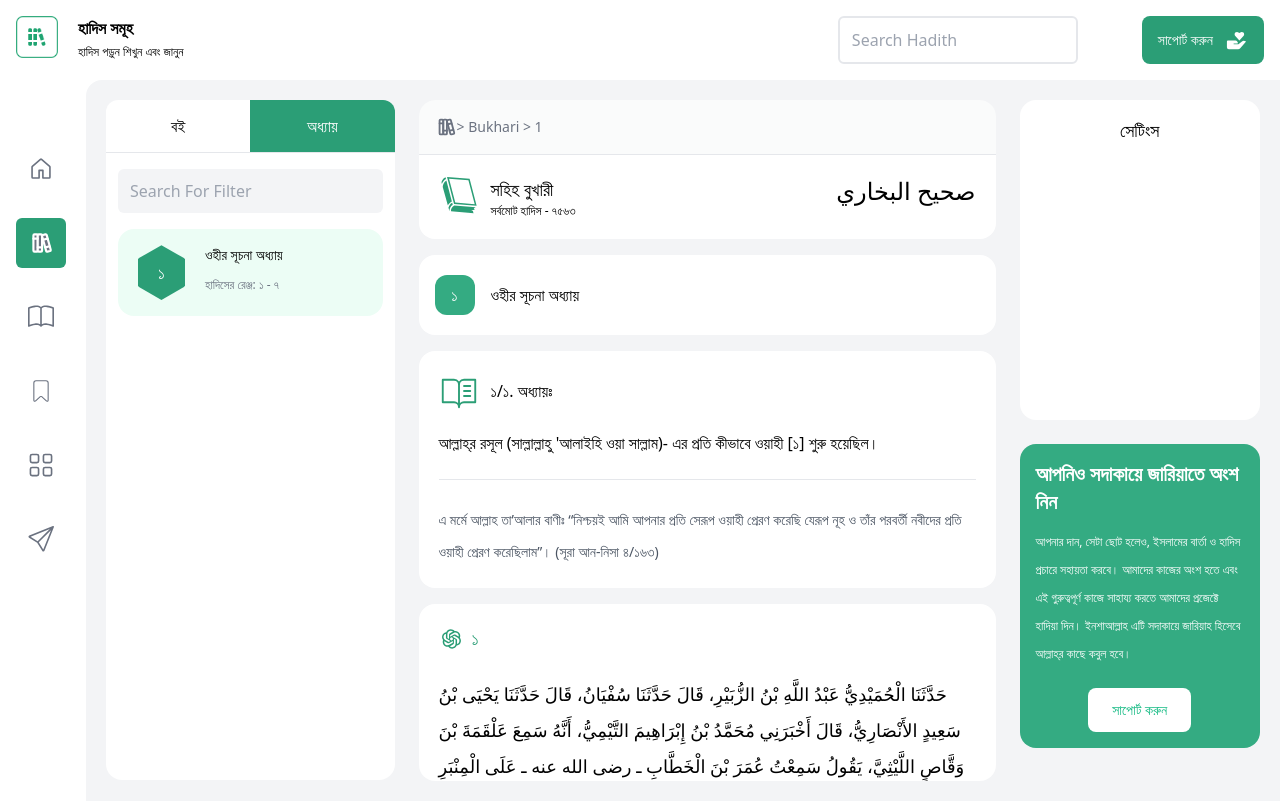
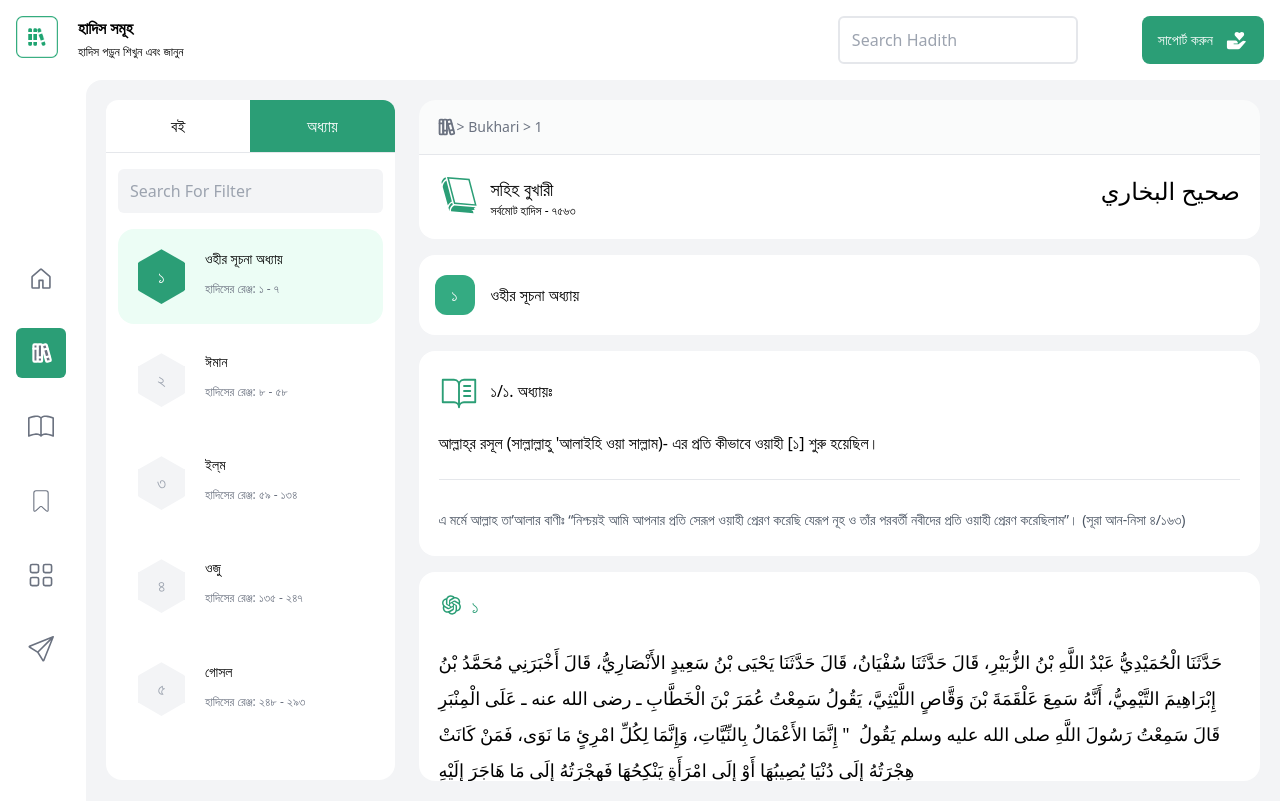
Before and after one commit to ahmadhossain/ird, a Next.js app: page / in a window 1280 px wide. Built offline with nearby package versions, Linux system fonts and the light colour scheme.

Commit message:
responsiveness add

```diff
--- a/src/components/Main.jsx
+++ b/src/components/Main.jsx
@@ -8,14 +8,13 @@
 import { SlShareAlt } from "react-icons/sl";
 const Main = () => {
   return (
-    <div className="max-w-[50%] rounded-2xl overflow-y-auto">
-      <div className="">
-        <div className="flex items-center bg-[#fafbfb] rounded-t-2xl px-4 py-4 text-sm text-gray-500 border-b">
+    <div className="min-[1535px]:max-w-[50%] w-full rounded-2xl overflow-y-auto">
+      <div className="min-[1280px]:flex hidden items-center bg-[#fafbfb] rounded-t-2xl px-4 py-4 text-sm text-gray-500 border-b">
         <TbBooks size={22} />
         <div>&gt; Bukhari &gt; 1</div>
       </div>
       <div className="flex flex-col gap-4">
-          <div className="bg-white rounded-b-2xl flex gap-3 px-5 py-5">
+        <div className="min-[1280px]:flex hidden bg-white rounded-b-2xl flex gap-3 px-5 py-5">
           <div>
             <GiBlackBook size={40} color="#2b9e76" />
           </div>
@@ -42,8 +41,8 @@
               </div>
             </div>
             <div>
-                আল্লাহ্‌র রসূল (সাল্লাল্লাহু 'আলাইহি ওয়া সাল্লাম)- এর প্রতি
-                কীভাবে ওয়াহী [১] শুরু হয়েছিল।
+              আল্লাহ্‌র রসূল (সাল্লাল্লাহু 'আলাইহি ওয়া সাল্লাম)- এর প্রতি কীভাবে
+              ওয়াহী [১] শুরু হয়েছিল।
             </div>
           </div>
           <p className="text-sm text-gray-600 leading-8">
@@ -54,41 +53,43 @@
         </div>
         <div className="bg-white p-5 rounded-2xl">
           <div className="flex gap-3">
-              <div className="flex gap-2 items-center">
+            <div className="w-full flex justify-between gap-2 items-center">
+              <div className="flex gap-2">
                 <AiOutlineOpenAI size={25} color="#2b9e76" />
                 <div className="text-[#2b9e76] text-lg">১</div>
+              </div>
+              <div className="flex min-[1024px]:hidden bg-[#34AB82] text-sm rounded-lg font-semibold text-white px-3 py-2">
+                সহিহ হাদিস
+              </div>
             </div>
           </div>
           <p className="py-6 leading-9 text-lg">
             حَدَّثَنَا الْحُمَيْدِيُّ عَبْدُ اللَّهِ بْنُ الزُّبَيْرِ، قَالَ
             حَدَّثَنَا سُفْيَانُ، قَالَ حَدَّثَنَا يَحْيَى بْنُ سَعِيدٍ
             الأَنْصَارِيُّ، قَالَ أَخْبَرَنِي مُحَمَّدُ بْنُ إِبْرَاهِيمَ
-              التَّيْمِيُّ، أَنَّهُ سَمِعَ عَلْقَمَةَ بْنَ وَقَّاصٍ
-              اللَّيْثِيَّ، يَقُولُ سَمِعْتُ عُمَرَ بْنَ الْخَطَّابِ ـ رضى الله
-              عنه ـ عَلَى الْمِنْبَرِ قَالَ سَمِعْتُ رَسُولَ اللَّهِ صلى الله
-              عليه وسلم يَقُولُ ‏ "‏ إِنَّمَا الأَعْمَالُ بِالنِّيَّاتِ،
-              وَإِنَّمَا لِكُلِّ امْرِئٍ مَا نَوَى، فَمَنْ كَانَتْ هِجْرَتُهُ
-              إِلَى دُنْيَا يُصِيبُهَا أَوْ إِلَى امْرَأَةٍ يَنْكِحُهَا
-              فَهِجْرَتُهُ إِلَى مَا هَاجَرَ إِلَيْهِ
+            التَّيْمِيُّ، أَنَّهُ سَمِعَ عَلْقَمَةَ بْنَ وَقَّاصٍ اللَّيْثِيَّ،
+            يَقُولُ سَمِعْتُ عُمَرَ بْنَ الْخَطَّابِ ـ رضى الله عنه ـ عَلَى
+            الْمِنْبَرِ قَالَ سَمِعْتُ رَسُولَ اللَّهِ صلى الله عليه وسلم
+            يَقُولُ ‏ "‏ إِنَّمَا الأَعْمَالُ بِالنِّيَّاتِ، وَإِنَّمَا لِكُلِّ
+            امْرِئٍ مَا نَوَى، فَمَنْ كَانَتْ هِجْرَتُهُ إِلَى دُنْيَا
+            يُصِيبُهَا أَوْ إِلَى امْرَأَةٍ يَنْكِحُهَا فَهِجْرَتُهُ إِلَى مَا
+            هَاجَرَ إِلَيْهِ
           </p>
           <div className="text-[#2b9e76] text-sm font-medium">
             ‘আলক্বামাহ ইব্‌নু ওয়াক্কাস আল-লায়সী (রহঃ) থেকে বর্ণিত:
           </div>
           <p className="py-5 text-sm leading-8">
-              আমি ‘উমর ইব্‌নুল খাত্তাব (রাঃ)-কে মিম্বারের উপর দাঁড়িয়ে বলতে
-              শুনেছিঃ আমি আল্লাহর রসূল (সাল্লাল্লাহু ‘আলাইহি ওয়া সাল্লাম)-কে
-              বলতে শুনেছিঃ কাজ (এর প্রাপ্য হবে) নিয়ত অনুযায়ী। আর মানুষ তার নিয়ত
-              অনুযায়ী প্রতিফল পাবে। তাই যার হিজরত হবে ইহকাল লাভের অথবা কোন
-              মহিলাকে বিবাহ করার উদ্দেশ্যে- তবে তার হিজরত সে উদ্দেশ্যেই হবে, যে
-              জন্যে, সে হিজরত করেছে। (৫৪, ২৫২৯, ৩৮৯৮, ৫০৭০, ৬৬৮৯, ৬৯৫৩; মুসলিম
-              ২৩/৪৫ হাঃ ১৯০৭, আহমাদ ১৬৮) ( আধুনিক প্রকাশনী- ১, ইসলামিক ফাউন্ডেশন
-              ১)
+            আমি ‘উমর ইব্‌নুল খাত্তাব (রাঃ)-কে মিম্বারের উপর দাঁড়িয়ে বলতে শুনেছিঃ
+            আমি আল্লাহর রসূল (সাল্লাল্লাহু ‘আলাইহি ওয়া সাল্লাম)-কে বলতে শুনেছিঃ
+            কাজ (এর প্রাপ্য হবে) নিয়ত অনুযায়ী। আর মানুষ তার নিয়ত অনুযায়ী প্রতিফল
+            পাবে। তাই যার হিজরত হবে ইহকাল লাভের অথবা কোন মহিলাকে বিবাহ করার
+            উদ্দেশ্যে- তবে তার হিজরত সে উদ্দেশ্যেই হবে, যে জন্যে, সে হিজরত
+            করেছে। (৫৪, ২৫২৯, ৩৮৯৮, ৫০৭০, ৬৬৮৯, ৬৯৫৩; মুসলিম ২৩/৪৫ হাঃ ১৯০৭,
+            আহমাদ ১৬৮) ( আধুনিক প্রকাশনী- ১, ইসলামিক ফাউন্ডেশন ১)
           </p>
-            <div className="flex justify-between text-xs py-3">
-              <div className="flex items-center gap-3">
-                <div className="font-semibold text-gray-800">
-                  হাদিসের মান :{" "}
-                </div>
+          <div className="flex min-[1024px]:justify-between justify-center  text-xs py-3">
+            <div className="min-[1024px]:flex hidden items-center gap-3">
+              <div className="font-semibold text-gray-800">হাদিসের মান : </div>
               <div className="bg-[#34AB82] rounded-lg font-semibold text-white px-3 py-2">
                 সহিহ হাদিস
               </div>
@@ -106,7 +107,6 @@
         </div>
       </div>
     </div>
-    </div>
   );
 };
 
--- a/src/components/Outline.jsx
+++ b/src/components/Outline.jsx
@@ -1,8 +1,24 @@
 import React from "react";
 
 const Outline = () => {
+  const obj = [
+    { num: "১", title: "ওহীর সূচনা অধ্যায়", range: "হাদিসের রেঞ্জ: ১ - ৭" },
+    { num: "২", title: "ঈমান", range: "হাদিসের রেঞ্জ: ৮ - ৫৮" },
+    { num: "৩", title: "ইল্‌ম", range: "হাদিসের রেঞ্জ: ৫৯ - ১৩৪" },
+    { num: "৪", title: "ওজু", range: "হাদিসের রেঞ্জ: ১৩৫ - ২৪৭" },
+    { num: "৫", title: "গোসল", range: "হাদিসের রেঞ্জ: ২৪৮ - ২৯৩" },
+    { num: "৬", title: "হায়েজ", range: "হাদিসের রেঞ্জ: ২৯৪ - ৩৩৩" },
+    { num: "৭", title: "তায়াম্মুম", range: "হাদিসের রেঞ্জ: ৩৩৪ - ৩৪৮" },
+    { num: "৮", title: "সালাত", range: "হাদিসের রেঞ্জ: ৩৪৯ - ৫২০" },
+    {
+      num: "৯",
+      title: "সালাতের ওয়াক্তসমূহ",
+      range: "হাদিসের রেঞ্জ: ৫২১ - ৬০২",
+    },
+    { num: "১০", title: "আযান", range: "হাদিসের রেঞ্জ: ৬০৩ - ৮৭৫" },
+  ];
   return (
-    <div className="min-w-[25%] h-full">
+    <div className="min-[1280px]:flex flex-col hidden min-w-[25%] h-full">
       <div className="flex border-b">
         <button className="w-full bg-white rounded-tl-xl">বই</button>
         <button className="w-full py-3.5 text-white rounded-tr-xl bg-[#2b9e76]">
@@ -15,14 +31,28 @@
           type="text"
           placeholder="Search For Filter"
         />
-        <div className="flex gap-2 px-5 py-4 bg-emerald-50 rounded-2xl">
-          <div className="hexagon flex items-center text-white">
-            <span>১</span>
-          </div>
-          <div className="flex flex-col gap-y-3 px-3">
-            <div className="text-sm">ওহীর সূচনা অধ্যায়</div>
-            <div className="text-xs text-gray-500">হাদিসের রেঞ্জ: ১ - ৭</div>
-          </div>
+        <div className="overflow-y-auto h-[calc(100vh-270px)]">
+          {obj.map((el, index) => (
+            <div
+              className={`flex hover:bg-emerald-50 mb-2 gap-2 px-5 py-5 ${
+                index == 0 ? "bg-emerald-50" : ""
+              } rounded-2xl`}
+            >
+              <div
+                className={`hexagon  ${
+                  index == 0
+                    ? "bg-[#2b9e76] text-white hover:bg-[#2b9e76]"
+                    : "bg-gray-100 text-[#9ca3af]"
+                } flex items-center`}
+              >
+                <span>{el.num}</span>
+              </div>
+              <div className="flex flex-col gap-y-3 px-3">
+                <div className="text-sm">{el.title}</div>
+                <div className="text-xs text-gray-500">{el.range}</div>
+              </div>
+            </div>
+          ))}
         </div>
       </div>
     </div>
--- a/src/components/Settings.jsx
+++ b/src/components/Settings.jsx
@@ -1,10 +1,48 @@
-import React from "react";
+import React, { useState } from "react";
 
 const Settings = () => {
+  const [font1, setfont1] = useState(22);
+  const [font2, setfont2] = useState(19);
+  const arr = ["১৯", "২০", "২১", "২২"];
   return (
-    <div className="overflow-y-auto max-w-[22.5%]">
-      <div className="h-80 bg-white rounded-2xl mb-6">
+    <div className="min-[1535px]:flex flex-col hidden overflow-y-auto max-w-[22.5%]">
+      <div className="px-5 py-3 bg-white rounded-2xl mb-6">
         <div className="text-center text-lg font-medium py-4">সেটিংস</div>
+        <div className="flex flex-col gap-4 py-3">
+          <p className="text-sm">এরাবিক ফন্ট সাইজ</p>
+          <div className="flex items-center gap-3">
+            <input
+              className="slider w-full"
+              type="range"
+              min="18"
+              max="40"
+              value={font1}
+              onChange={(e) => setfont1(e.target.value)}
+            />
+            <div>{arr[font1 - 18]}</div>
+          </div>
+        </div>
+        <div className="flex flex-col gap-4 py-3">
+          <p className="text-sm">অনুবাদ ফন্ট সাইজ</p>
+          <div className="flex items-center gap-3">
+            <input
+              className="slider w-full"
+              type="range"
+              min="14"
+              max="25"
+              value={font2}
+              onChange={(e) => setfont2(e.target.value)}
+            />
+            <div>{font2}</div>
+          </div>
+        </div>
+        <div className="flex py-2 justify-between">
+          <div className="text-sm">নাইট মোড</div>
+          <label className="inline-flex items-center cursor-pointer">
+            <input type="checkbox" value="" className="sr-only peer" />
+            <div className="relative w-11 h-6 bg-gray-200 peer-focus:outline-none rounded-full peer  peer-checked:after:translate-x-full rtl:peer-checked:after:-translate-x-full peer-checked:after:border-white after:content-[''] after:absolute after:top-[2px] after:start-[2px] after:bg-white after:border-gray-300 after:border after:rounded-full after:h-5 after:w-5 after:transition-all peer-checked:bg-emerald-500"></div>
+          </label>
+        </div>
       </div>
       <div className="px-4 py-4 bg-[#34AB82] text-white rounded-2xl">
         <div className="text-xl font-semibold mb-3">
--- a/src/components/Sidebar.jsx
+++ b/src/components/Sidebar.jsx
@@ -4,6 +4,7 @@
 import { BsSend, BsBook } from "react-icons/bs";
 import { GoHome } from "react-icons/go";
 import { BsGrid } from "react-icons/bs";
+import { BiSolidDonateHeart } from "react-icons/bi";
 
 const Sidebar = () => {
   return (
@@ -12,7 +13,9 @@
         className: "p-3 hover:bg-gray-100 fill-gray-500 rounded-md",
       }}
     >
-      <div className="flex flex-col gap-y-6 mt-12 p-4">
+      {/* <div className="relative"> */}
+      <div className="min-[1024px]:flex hidden flex-col justify-center items-center">
+        <div className="flex items-center flex-col gap-y-6 mt-12 p-4">
           <GoHome size={50} />
           <TbBooks
             color="white"
@@ -24,6 +27,11 @@
           <BsGrid size={50} />
           <BsSend size={50} />
         </div>
+      </div>
+      {/* </div> */}
+      {/* <div className="absolute px-4 py-3 bg-[#2b9e76] rounded-lg">
+        <BiSolidDonateHeart color="white" size={23} />
+      </div> */}
     </IconContext.Provider>
   );
 };
--- a/src/pages/index.js
+++ b/src/pages/index.js
@@ -1,4 +1,3 @@
-import Image from "next/image";
 import { Inter } from "next/font/google";
 import Navbar from "@/components/Navbar";
 import Sidebar from "@/components/Sidebar";
--- a/src/styles/globals.css
+++ b/src/styles/globals.css
@@ -43,7 +43,7 @@
     align-items: center;
     position: absolute;
     font-size: 17px;
-    color: #ffffff;
+    /* color: #9ca3af; */
     top: 0px;
     left: 0;
     width: 47px;
@@ -85,4 +85,53 @@
     width: 47px;
     height: 27.1355px;
   }
+  .slider {
+    -webkit-appearance: none;
+    appearance: none;
+    width: 100%;
+    height: 5px;
+    background: #d1d5db; /* Grey background */
+    outline: none; /* Remove outline */
+    opacity: 0.7; /* Set transparency (for mouse-over effects on hover) */
+    -webkit-transition: 0.2s; /* 0.2 seconds transition on hover */
+    transition: opacity 0.2s;
+    border-radius: 10px;
+  }
+  .slider::-webkit-slider-thumb {
+    -webkit-appearance: none; /* Override default look */
+    appearance: none;
+    width: 15px; /* Set a specific slider handle width */
+    height: 15px; /* Slider handle height */
+    background: #04aa6d; /* Green background */
+    border-radius: 100%;
+    cursor: pointer; /* Cursor on hover */
+  }
+
+  .slider::-moz-range-thumb {
+    width: 15px; /* Set a specific slider handle width */
+    height: 15px; /* Slider handle height */
+    background: #04aa6d; /* Green background */
+    cursor: pointer; /* Cursor on hover */
+  }
+  /* ===== Scrollbar CSS ===== */
+  /* Firefox */
+  * {
+    scrollbar-width: thin;
+    scrollbar-color: transparent;
+  }
+
+  /* Chrome, Edge, and Safari */
+  *::-webkit-scrollbar {
+    width: 5px;
+  }
+
+  *::-webkit-scrollbar-track {
+    background: transparent;
+  }
+
+  *::-webkit-scrollbar-thumb {
+    background-color: #d1d5db;
+    border-radius: 50px;
+    border: 10px solid transparent;
+  }
 }
```
Lines whose indentation alone changed are shown as unchanged.
